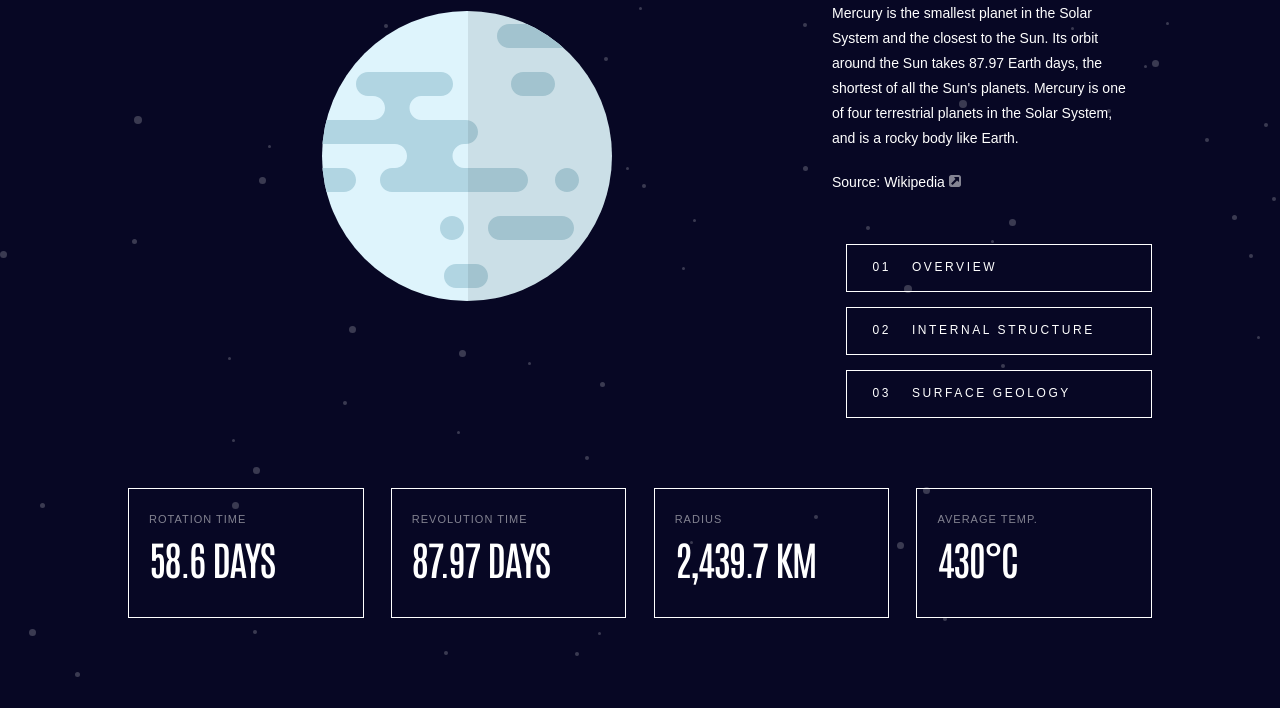
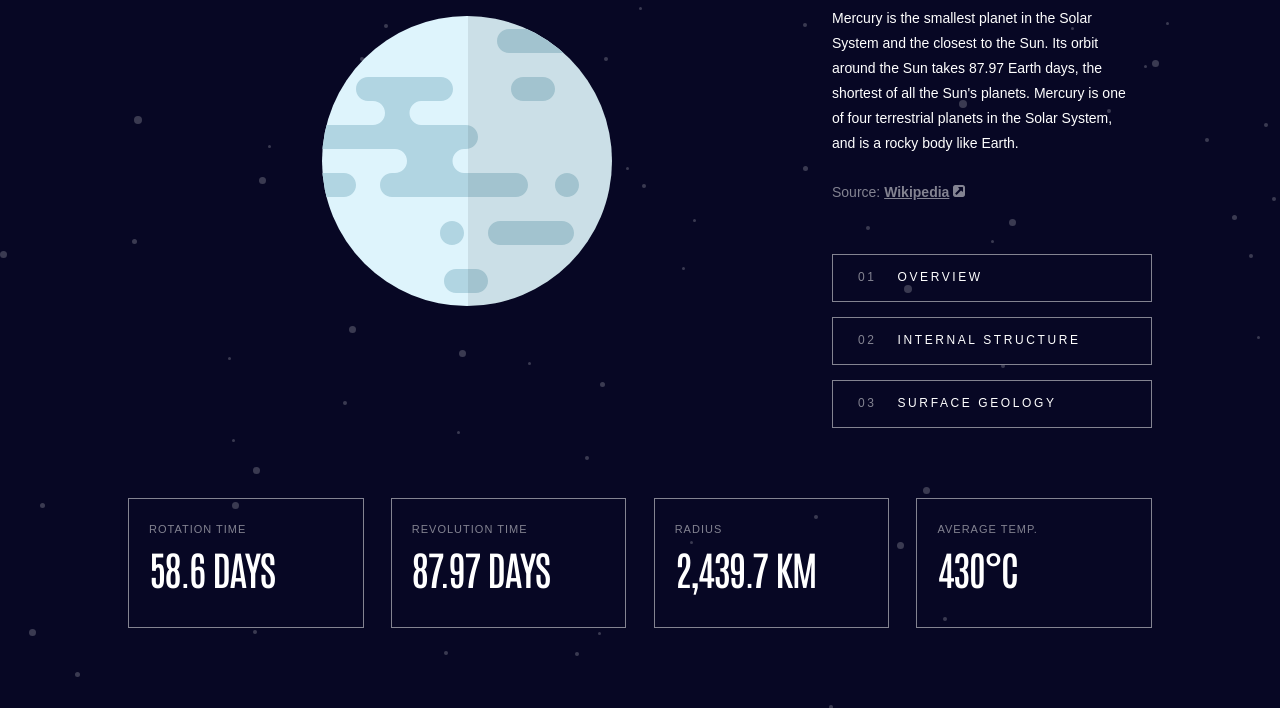
Before and after one commit to kdomjanic/the-planets, a plain HTML site: page index.html in a window 1280 px wide. Shown: the part 306-1014 px from the top of the page. Drawn offline with Linux system fonts and the light colour scheme.

Commit message:
mercury - wip

```diff
--- a/index.html
+++ b/index.html
@@ -44,8 +44,7 @@
             </li>
         </ul>
     </nav>
-    <hr style="border: 1px solid #838391">
-<!--       staviti grid na sirokom da bude 2 stupca, na tabletu 1 stupac-->
+    <hr class="horizontal-line">
     <div class="wrapper">
         <div class="content">
             <div class="image">
@@ -53,15 +52,14 @@
             </div>
             <div class="informations">
                 <h1>mercury</h1>
-                <p>Mercury is the smallest planet in the Solar <br>
+                <p style="width: 100%">Mercury is the smallest planet in the Solar <br>
                     System and the closest to the Sun. Its orbit <br>
                     around the Sun takes 87.97 Earth days, the <br>
                     shortest of all the Sun's planets. Mercury is one <br>
                     of four terrestrial planets in the Solar System, <br>
                     and is a rocky body like Earth.
                 </p>
-<!--                    <span>Source: Wikipedia <a href="#"><img src="assets/icon-source.svg" alt="Wikipedia"/></a></span>-->
-                <span>Source: Wikipedia
+                <span class="source">Source: <a href="#" style="color: var(--light-grey-color); font-weight: bold">Wikipedia</a>
                     <a href="#">
                         <svg xmlns="http://www.w3.org/2000/svg" width="12" height="12"><path fill="#FFF" d="M11.34.66C10.9.22 10.37 0 9.75 0h-7.5C1.63 0 1.1.22.66.66.22 1.1 0 1.63 0 2.25v7.5c0 .62.22 1.15.66 1.59.44.44.97.66 1.59.66h7.5c.62 0 1.15-.22 1.59-.66.44-.44.66-.97.66-1.59v-7.5c0-.62-.22-1.15-.66-1.59zM10 6.25a.467.467 0 01-.305.46.544.544 0 01-.195.04.465.465 0 01-.352-.149L8.023 5.476 3.852 9.648a.481.481 0 01-.352.149.48.48 0 01-.352-.149l-.796-.797a.48.48 0 01-.149-.351.48.48 0 01.149-.352l4.172-4.172-1.125-1.125c-.162-.15-.198-.333-.11-.546A.467.467 0 015.75 2H9.5c.135 0 .253.05.352.148A.48.48 0 0110 2.5v3.75z" opacity=".5"/>
                             </svg>
@@ -71,13 +69,17 @@
             <div class="buttons">
                 <ul class="buttons-list">
                     <li>
-                        <a href="#" class="btn mercury"><h3><span style="margin-right: 15px">01</span> OVERVIEW</h3></a>
+                        <a href="#" class="btn mercury">
+                            <h3>
+                                <span style="margin-right: 15px; color: var(--light-grey-color)">01</span>
+                                OVERVIEW
+                            </h3></a>
                     </li>
                     <li>
-                        <a href="#" class="btn mercury"><h3><span style="margin-right: 15px">02</span> INTERNAL STRUCTURE</h3></a>
+                        <a href="#" class="btn mercury"><h3><span style="margin-right: 15px;  color: var(--light-grey-color)">02</span> INTERNAL STRUCTURE</h3></a>
                     </li>
                     <li>
-                        <a href="#" class="btn mercury"><h3><span style="margin-right: 15px">03</span> SURFACE GEOLOGY</h3></a>
+                        <a href="#" class="btn mercury"><h3><span style="margin-right: 15px;  color: var(--light-grey-color)">03</span> SURFACE GEOLOGY</h3></a>
                     </li>
                 </ul>
             </div>
--- a/style.css
+++ b/style.css
@@ -98,6 +98,7 @@ h4 {
     display: flex;
     align-items: center;
     list-style: none;
+margin: 10px
 }
 
 
@@ -135,6 +136,10 @@ h4 {
     color: var(--blue-color);
 }
 
+.horizontal-line {
+    border: 1px solid var(--light-grey-color)
+}
+
 .wrapper {
     margin: 12vh 10vw 10vh 10vw;
 }
@@ -156,12 +161,16 @@ h4 {
 }
 
 .informations {
+    width: 27vw;
     padding-left: 2vw;
     display: grid;
     grid-template-columns: repeat(1, 1fr);
-    grid-gap: 5px;
+    grid-gap: 10px;
     place-items: start;
-    /*width: 30vw;*/
+}
+
+.source {
+    color: var(--light-grey-color);
 }
 
 .buttons {
@@ -170,22 +179,17 @@ h4 {
     grid-gap: 5px;
     place-items: end;
     margin-top: 20px;
-    /*display: flex;*/
-    /*flex-direction: row;*/
-    /*justify-content: end;*/
-    /*width: 25vw;*/
-
 }
 
 .buttons-list {
     width: 27vw;
     justify-content: end;
     list-style-type: none;
-
+    padding-left: 2vw;
 }
 
 .btn {
-    border: 1px solid white;
+    border: 1px solid var(--light-grey-color);
     display: flex;
     text-align: center;
     justify-content: start;
@@ -213,7 +217,7 @@ h4 {
 }
 
 .box{
-    border: 1px solid white;
+    border: 1px solid var(--light-grey-color);
     width: 23%;
     height: 130px;
     box-sizing: border-box;
```
